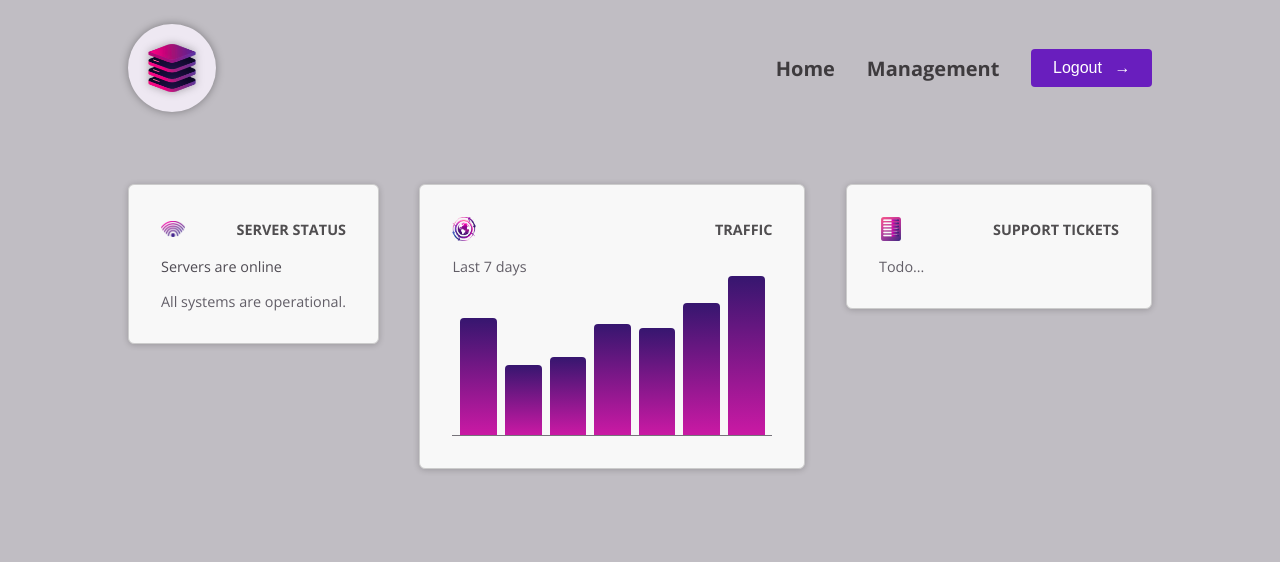
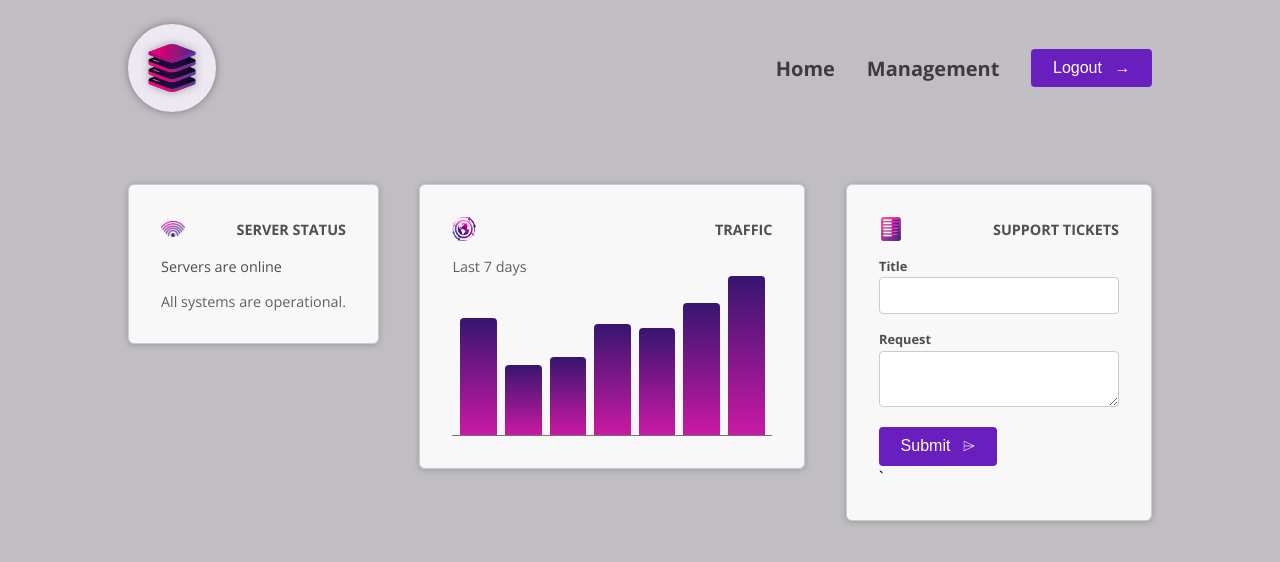
Before and after one commit to Nityanandkumar/DummyProject3, an Angular app: page / in a window 1280 px wide. Shown: the top 562 px of the page. Built offline with nearby package versions, Linux system fonts and the light colour scheme.

Commit message:
adding forms to component

```diff
--- /dev/null
+++ b/src/app/dashboard/tickets/new-ticket/new-ticket.component.html
@@ -0,0 +1,20 @@
+<form>
+    <P>
+    <label for="title">Title</label>
+    <input name="title" id="title"/>
+</P>
+<P>
+    <label for="request">Request</label>
+    <textarea name="request" id="request" rows="2"></textarea>
+</P>
+<p>
+    <button>
+        <span>
+          Submit
+        </span>
+        <span class="icon">
+          ⌲
+        </span>
+      </button>
+</p>
+</form>`
--- a/src/app/dashboard/tickets/tickets.component.html
+++ b/src/app/dashboard/tickets/tickets.component.html
@@ -1,4 +1,4 @@
 
-    <div id="status">
-      <p>Todo...</p>
+    <div id="new-ticket">
+   <app-new-ticket/>
     </div>
--- a/src/app/dashboard/tickets/tickets.component.ts
+++ b/src/app/dashboard/tickets/tickets.component.ts
@@ -1,9 +1,10 @@
 import { Component } from '@angular/core';
+import { NewTicketComponent } from "./new-ticket/new-ticket.component";
 
 @Component({
   selector: 'app-tickets',
   standalone: true,
-  imports: [],
+  imports: [NewTicketComponent],
   templateUrl: './tickets.component.html',
   styleUrl: './tickets.component.css'
 })
--- a/src/styles.css
+++ b/src/styles.css
@@ -221,3 +221,60 @@ button:hover {
 button:hover .icon {
   transform: translateX(4px);
 }
+
+#tickets {
+  display: flex;
+  flex-direction: column;
+  gap: 1.5rem;
+}
+
+#tickets ul {
+  list-style: none;
+  margin: 0;
+  padding: 0;
+  width: 15rem;
+}
+
+#tickets li {
+  margin: 0.5rem 0;
+}
+
+#tickets p {
+  margin: 0;
+  color: #4f4b53;
+}
+
+#tickets h2 {
+  margin: 0;
+  font-size: 1.1rem;
+  color: #38343c;
+}
+
+#new-ticket {
+  width: 15rem;
+}
+
+@media (min-width: 768px) {
+  #tickets {
+    flex-direction: row;
+  }
+}
+
+#new-ticket label {
+  display: block;
+  font-size: 0.8rem;
+  font-weight: bold;
+  margin-bottom: 0.15rem;
+  color: #4f4b53;
+}
+
+#new-ticket input,
+#new-ticket textarea {
+  width: 100%;
+  padding: 0.5rem;
+  border: 1px solid #ccc;
+  border-radius: 4px;
+  font: inherit;
+  font-size: 0.9rem;
+  color: #4f4b53;
+}
```
Also changed, not shown: src/app/dashboard/tickets/new-ticket/new-ticket.component.ts (added, +12 -0 lines), src/app/dashboard/tickets/new-ticket/new-ticket.component.css (added).
